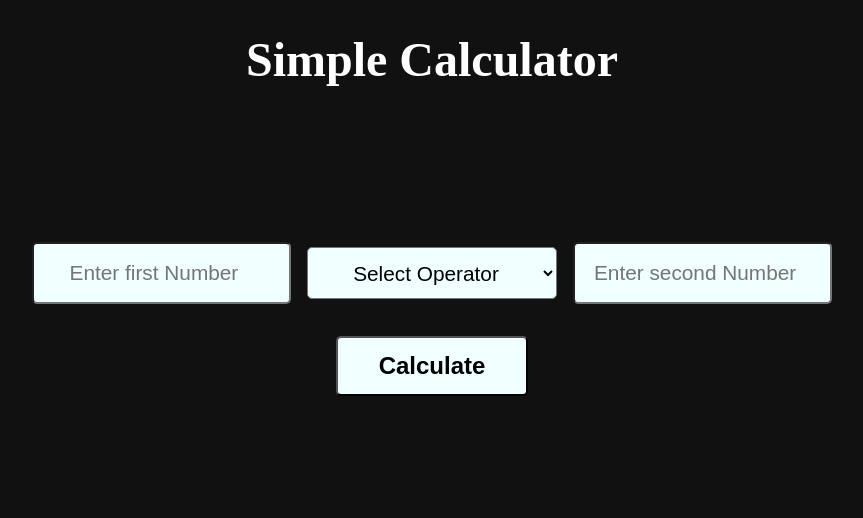
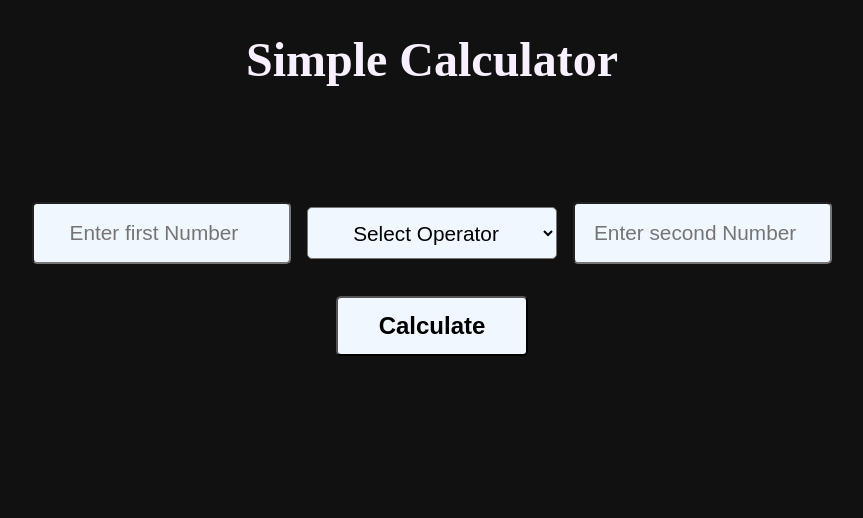
Before and after one commit to 5wapnill/Anywhere, a PHP site: page / in a window 1280 px wide. Shown: the top 518 px of the page, without its empty margins (208-1071 px from the left). Run offline with PHP 8.4, Linux system fonts and the light colour scheme.

Commit message:
perfectly done

```diff
--- a/collegeAssignments/sem-3/web-developement/Simple_Calculator_Application/index.php
+++ b/collegeAssignments/sem-3/web-developement/Simple_Calculator_Application/index.php
@@ -4,16 +4,17 @@
     <title>Document</title>
     <style>
 
+
         body {
             background-color: #111;
-    color: #fff;
+            color: #f8f0ff;
         }
 
         .main {
             display: flex;
             justify-content: center;
             align-items: center;
-    height: 50vh;
+            height: 40vh;
         }
 
         .cal {
@@ -38,7 +39,7 @@ form {
             padding: 0.5em;
             text-align: center;
             padding: 3px;
-    background-color: azure;
+            background-color: #f0f7ff;
             -moz-appearance: textfield;
             outline: none;
             font-size: 1.3em;
@@ -57,24 +58,25 @@ h1 {
             padding: 0.5em;
             text-align: center;
             padding: 3px;
-    background-color: azure;
+            background-color: #f0f7ff;
             font-size: 1.5em;
             font-weight: 700;
         }
 
         select {
-    background-color: azure;
+            background-color: #f0f7ff;
         }
-
     </style>
 
 </head>
+
 <body>
     <h1>Simple Calculator</h1>
     <div class="main">
         <form action="index.php" class="form" method="GET" target="_self">
             <div class="cal">
-                <input type="number" name="num1" id="num2" class="input num1" placeholder="Enter first Number" value="<?php if(isset($_GET['num1'])) echo $_GET['num1'];else echo ""; ?>"></input>
+                <input type="number" name="num1" id="num2" class="input num1" placeholder="Enter first Number" value="<?php if (isset($_GET['num1'])) echo $_GET['num1'];
+                                                                                                                        else echo ""; ?>"></input>
                 <select name="operator" id="operator" class="input operator">
                     <option value="Select Operator">Select Operator</option>
                     <option value="+">+</option>
@@ -82,7 +84,8 @@ select {
                     <option value="*">*</option>
                     <option value="/">/</option>
                 </select>
-                <input type="number" name="num2" id="num2" class="input num2" placeholder="Enter second Number" value="<?php if(isset($_GET['num2'])) echo $_GET['num2'];else echo ""; ?>"</input>
+                <input type="number" name="num2" id="num2" class="input num2" placeholder="Enter second Number" value="<?php if (isset($_GET['num2'])) echo $_GET['num2'];
+                                                                                                                        else echo ""; ?>" </input>
             </div>
             <button type="submit" class="btn">Calculate</button>
         </form>
```
Lines whose indentation alone changed are shown as unchanged.
